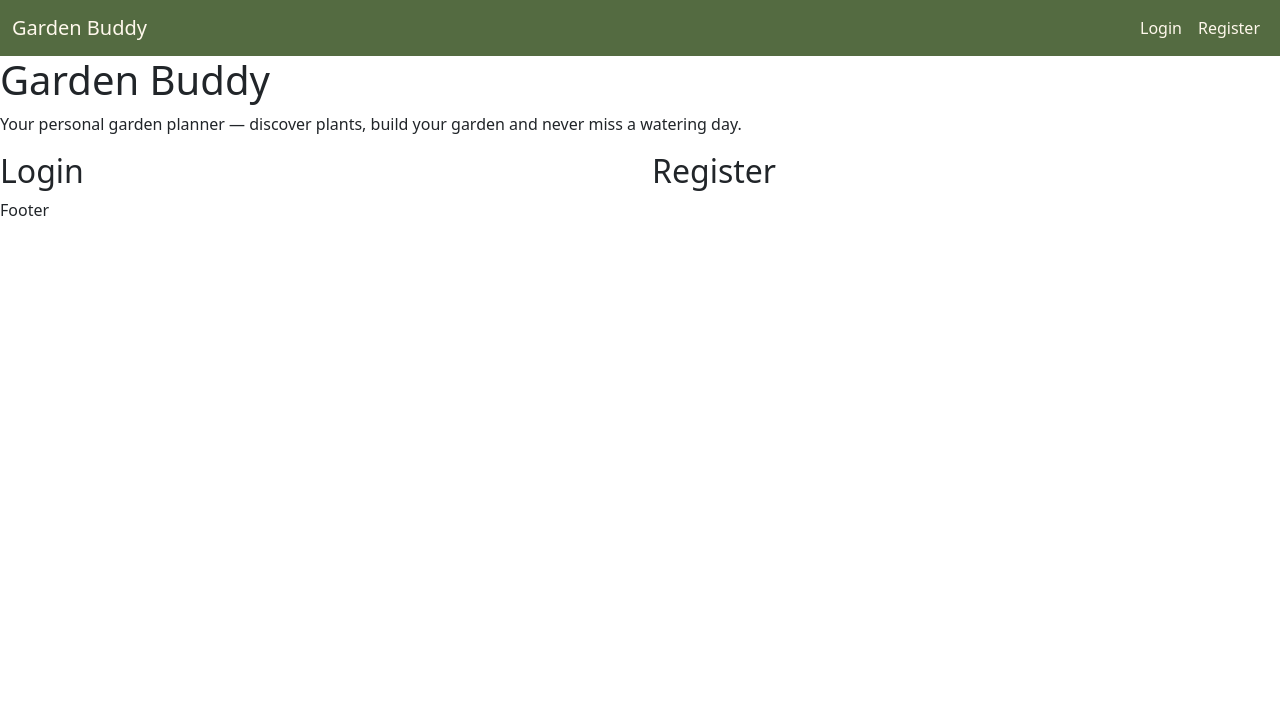
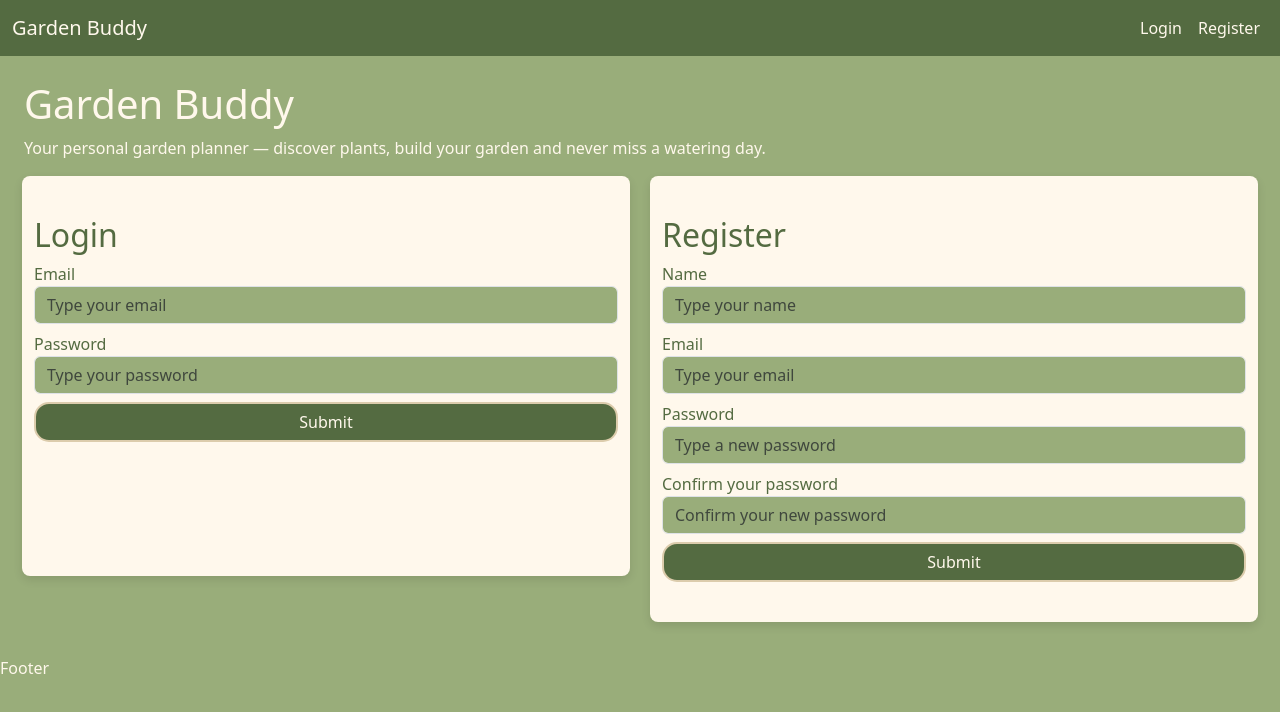
Before and after one commit to RKaurB/cfgdegree-fullstack-project-group3, a React (Vite) app in the folder Frontend/: page / in a window 1280 px wide. Shown: the top 712 px of the page. Built offline with nearby package versions, Linux system fonts and the light colour scheme.

Commit message:
after adding form inputs for both log in and register forms css was applied to make it visually better for users

```diff
--- a/Frontend/src/index.css
+++ b/Frontend/src/index.css
@@ -4,6 +4,12 @@
   --color-light-green: #99AD7A;
   --color-beige: #DCCCAC;
   --color-cream: #FFF8EC;
+}
+
+body {
+  background-color: var(--color-light-green) !important;
+  color: var(--color-cream) !important;
+
 }
 
 .navbar {
@@ -27,3 +33,21 @@
   border: 2px solid var(--color-light-green) !important;
   border-radius: 15px !important
 }
+
+/*LANDPAGE LAYOUT*/
+
+input {
+  background-color: var(--color-light-green) !important;
+  color: var(--color-cream) !important;
+}
+
+.auth-form {
+  min-height: 400px !important;
+  padding: 40px 100px;
+  border-radius: 8px;
+  margin: 10px;
+  background-color: var(--color-cream);
+  color: var(--color-dark-green) !important;  box-shadow: 0px 4px 10px rgba(0, 0, 0, 0.1);
+  display: flex;
+  flex-direction: column;
+}
--- a/Frontend/src/pages/LandingPage.jsx
+++ b/Frontend/src/pages/LandingPage.jsx
@@ -1,15 +1,34 @@
+import Button from "../components/Button"
+
 function LandingPage() {
-        return (<div>
+        return (<div className="p-4">
             <div className="hero">
                 <h1>Garden Buddy</h1>
                 <p>Your personal garden planner — discover plants, build your garden and never miss a watering day.</p>
             </div>
+
             <div className="row">
-                <div className="col">
+                <div className="col auth-form h-100">
                     <h2>Login</h2>
+                        <label>Email</label>
+                        <input type="email" name="email" id="email" placeholder="Type your email" className="form-control mb-2"/>
+                        <label>Password</label>
+                        <input type="password" name="password" id="password" placeholder="Type your password" className="form-control mb-2"/>
+                        <Button text="Submit" color="btn-garden-dark"/>
                 </div>
-                <div className="col">
+
+                <div className="col auth-form h-100">
                     <h2>Register</h2>
+                        <label>Name</label>
+                        <input type="text" name="name" id="name" placeholder="Type your name" className="form-control mb-2"/>
+                        <label>Email</label>
+                        <input type="email" name="email" id="email1" placeholder="Type your email" className="form-control mb-2"/>
+                        <label>Password</label>
+                        <input type="password" name="password" id="password1"
+                        placeholder="Type a new password" className="form-control mb-2"/>
+                        <label>Confirm your password</label>
+                        <input type="password" name="password" id="password2" placeholder="Confirm your new password" className="form-control mb-2"/>
+                        <Button text="Submit" color="btn-garden-dark"/>
                 </div>
 
             </div>
```
